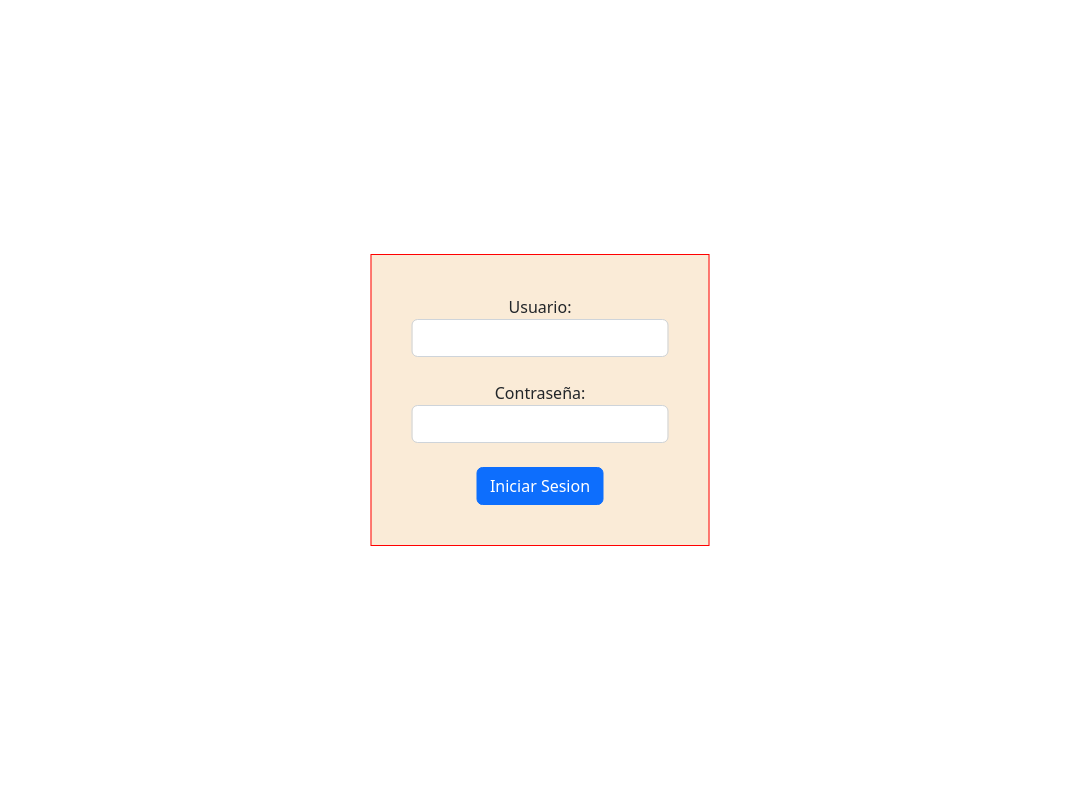
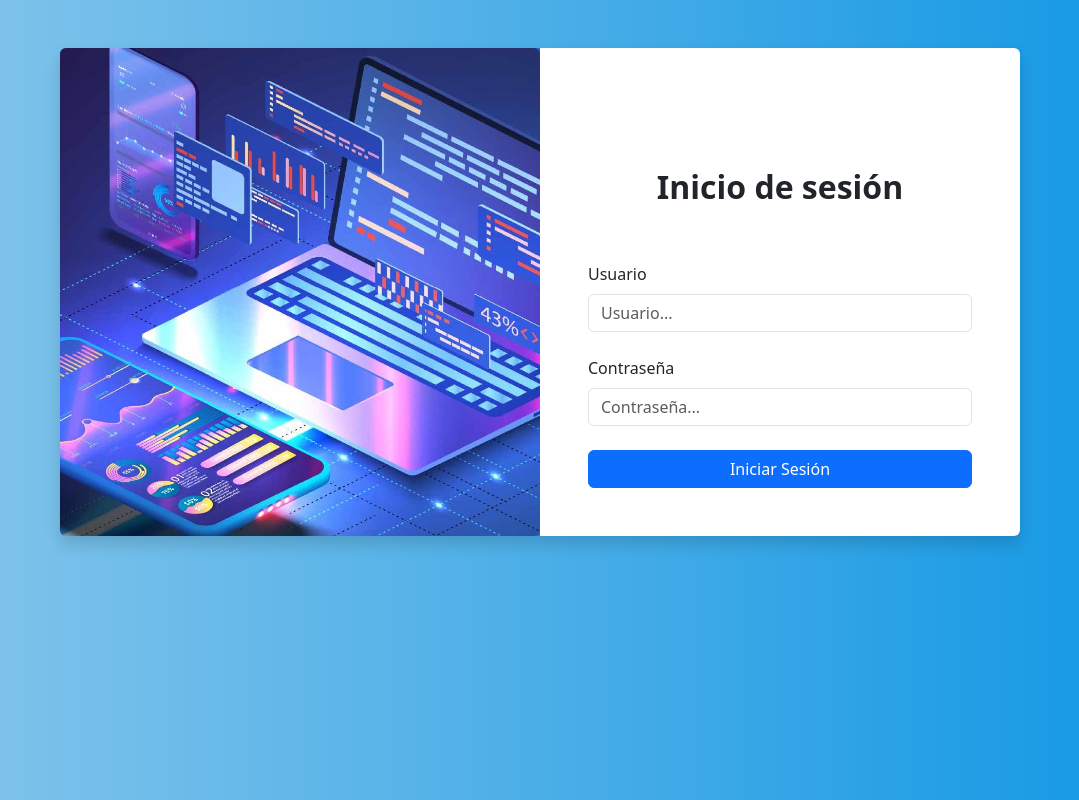
Before and after one commit to Jhon1606/front-react, a React (Create React App) app: page /login in a window 1280 px wide. Shown: the whole page, without its empty margins (100-1179 px from the left). Built offline with nearby package versions, Linux system fonts and the light colour scheme.

Commit message:
Login creado

```diff
--- a/src/css/Login.css
+++ b/src/css/Login.css
@@ -1,13 +1,10 @@
 
-.containerPrincipal{
-    position: absolute;
-    left: 50%;
-    top: 50%;
-    transform: translate(-50%, -50%);
-    border: 1px solid red;
-    padding: 40px;
-    background-color: antiquewhite;
+body{
+    background: #1097E4;
+    background: linear-gradient(to right, #86C6EB, #1097E4);
 }
-.containerSecundario{
-    text-align: center;
+.bg{
+    background-image: url('../assets/img/imglogin2.jpg');
+    background-position: center center;
+    background-size:cover;
 }
--- a/src/pages/Login.js
+++ b/src/pages/Login.js
@@ -1,22 +1,30 @@
 import React from 'react';
 import '../css/Login.css';
-import 'bootstrap/dist/css/bootstrap.min.css'
 function Login() {
   return (
-    <div className='containerPrincipal'>
-      <div className='containerSecundario'>
-        <div className='form-group'>
-          <label>Usuario: </label>
-          <br></br>
-          <input type='text' className='form-control'></input>
-          <br></br>
-          <label>Contraseña: </label>
-          <br></br>
-          <input type='password' className='form-control'></input>
-          <br></br>
-          <button className='btn btn-primary'>Iniciar Sesion</button>
+    <div class="container w-75 bg-primary mt-5 rounded shadow">
+      <div class="row align-items-stretch">
+        <div class="col bg d-none d-lg-block col-md-5 col-lg-5 col-xl-6 rounded"></div>
+        <div class="col bg-white p-5 rounded-end" >
+          <div class="text-end">
+              <img src="" alt=""/>
+          </div>
+          <h2 class="fw-bold text_center py-5 text-center p-3">Inicio de sesión</h2>
+          <form action="" method="POST">
+              <div class="mb-4">
+                  <label for="usuario" class="form-label"><i class="bi bi-person"></i> Usuario</label>
+                  <input type="text" name="usuario" placeholder="Usuario..." class="form-control"/>
+              </div>
+              <div class="mb-4">
+                  <label for="password" class="form-label"><i class="bi bi-lock"></i> Contraseña</label>
+                  <input type="password" name="password" placeholder="Contraseña..." class="form-control"/>
+              </div>
+              <div class="d-grid">
+                  <button type="submit" class="btn btn-primary">Iniciar Sesión</button>
+              </div>
+          </form>
         </div>
-      </div>
+    </div>
     </div>
   )
 }
```
Also changed, not shown: src/assets/img/imglogin2.jpg (added).
